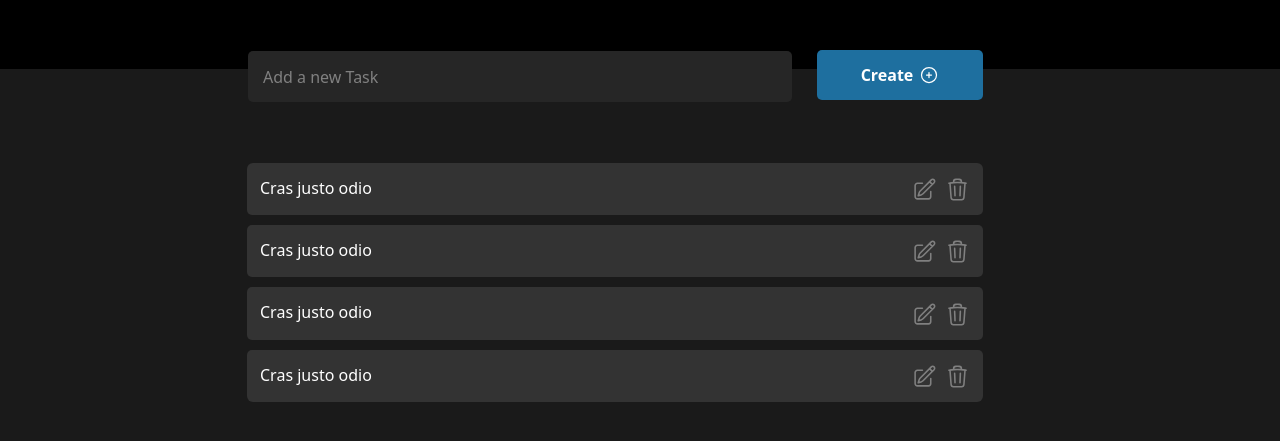
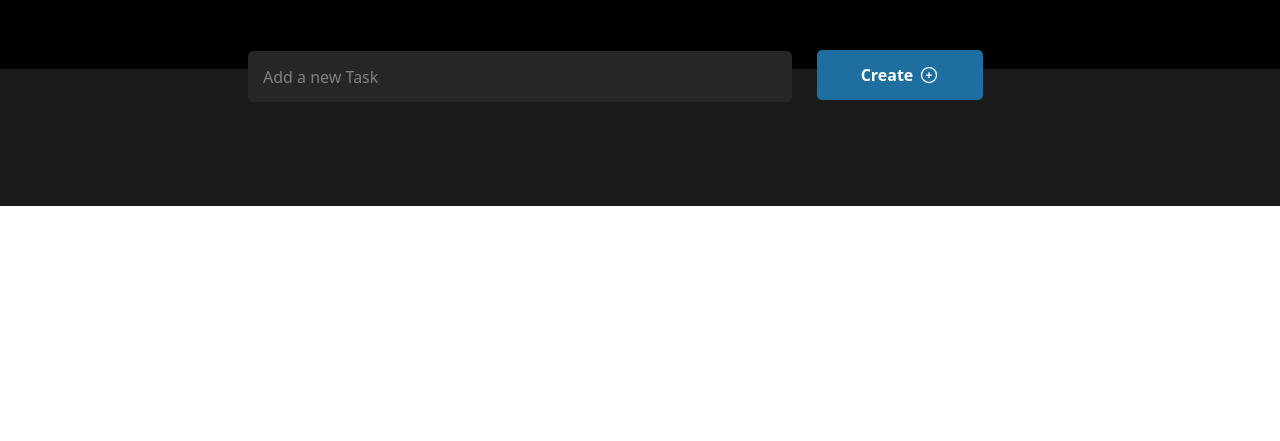
Before and after one commit to YaqutVerdiyeva/react_todo_app, a React (Vite) app: page / in a window 1280 px wide. Shown: the part 391-832 px from the top of the page. After the commit the page ends 800 px from the top, so only its background shows below. Built offline with nearby package versions, Linux system fonts and the light colour scheme.

Commit message:
add Add btn in Todo App

```diff
--- a/package.json
+++ b/package.json
@@ -13,7 +13,8 @@
     "bootstrap": "^5.3.0",
     "react": "^18.2.0",
     "react-bootstrap": "^2.8.0",
-    "react-dom": "^18.2.0"
+    "react-dom": "^18.2.0",
+    "uuid": "^9.0.0"
   },
   "devDependencies": {
     "@types/react": "^18.2.15",
--- a/src/layouts/list/index.jsx
+++ b/src/layouts/list/index.jsx
@@ -1,8 +1,14 @@
-import React from "react";
+import React, { useState } from "react";
 import { Col, Container, Form, ListGroup, Row } from "react-bootstrap";
 import "./style.css";
-
+import { v4 as uuidv4, v4 } from "uuid";
 const TodoList = () => {
+  const [inputValue, setInputValue] = useState("");
+  const [todos, setTodos] = useState([]);
+  const handleAddBtn = () => {
+    setTodos([...todos, { todoId: v4(12), todoText: inputValue }]);
+    setInputValue("");
+  };
   return (
     <div style={{ backgroundColor: "#1A1A1A", padding: "1px 50px 83px 0" }}>
       <Container>
@@ -10,15 +16,22 @@ const TodoList = () => {
           <Col xs={2}></Col>
           <Col xs={6}>
             <Form.Control
+              onChange={(e) => setInputValue(e.target.value)}
               className="todoInput"
               placeholder="Add a new Task"
               aria-label="Username"
               aria-describedby="basic-addon1"
+              value={inputValue}
             />
           </Col>
           <Col xs={2}>
-            <button className="todoBtn">
-              Create{" "}
+            <button
+              onClick={() => {
+                handleAddBtn();
+              }}
+              className="todoBtn"
+            >
+              Create
               <svg
                 style={{ width: "20px" }}
                 xmlns="http://www.w3.org/2000/svg"
@@ -38,12 +51,14 @@ const TodoList = () => {
           </Col>
           <Col xs={2}></Col>
         </Row>
+        {todos.map((todo) => {
+          return (
+            <ListGroup log key={todo.todoId} className="listGroup">
               <Row>
                 <Col xs={2}></Col>
                 <Col xs={8}>
-            <ListGroup className="listGroup">
                   <ListGroup.Item className="listItem">
-                <p>Cras justo odio</p>
+                    <p>{todo.todoText}</p>
                     <div className="btns">
                       <svg
                         style={{ width: "25px" }}
@@ -78,119 +93,12 @@ const TodoList = () => {
                       </svg>
                     </div>
                   </ListGroup.Item>
-              <ListGroup.Item className="listItem">
-                <p>Cras justo odio</p>
-                <div className="btns">
-                  <svg
-                    style={{ width: "25px" }}
-                    xmlns="http://www.w3.org/2000/svg"
-                    fill="none"
-                    viewBox="0 0 24 24"
-                    strokeWidth={1.5}
-                    stroke="currentColor"
-                    className="w-6 h-6"
-                  >
-                    <path
-                      strokeLinecap="round"
-                      strokeLinejoin="round"
-                      d="M16.862 4.487l1.687-1.688a1.875 1.875 0 112.652 2.652L10.582 16.07a4.5 4.5 0 01-1.897 1.13L6 18l.8-2.685a4.5 4.5 0 011.13-1.897l8.932-8.931zm0 0L19.5 7.125M18 14v4.75A2.25 2.25 0 0115.75 21H5.25A2.25 2.25 0 013 18.75V8.25A2.25 2.25 0 015.25 6H10"
-                    />
-                  </svg>
-
-                  <svg
-                    style={{ width: "25px" }}
-                    xmlns="http://www.w3.org/2000/svg"
-                    fill="none"
-                    viewBox="0 0 24 24"
-                    strokeWidth={1.5}
-                    stroke="currentColor"
-                    className="w-6 h-6"
-                  >
-                    <path
-                      strokeLinecap="round"
-                      strokeLinejoin="round"
-                      d="M14.74 9l-.346 9m-4.788 0L9.26 9m9.968-3.21c.342.052.682.107 1.022.166m-1.022-.165L18.16 19.673a2.25 2.25 0 01-2.244 2.077H8.084a2.25 2.25 0 01-2.244-2.077L4.772 5.79m14.456 0a48.108 48.108 0 00-3.478-.397m-12 .562c.34-.059.68-.114 1.022-.165m0 0a48.11 48.11 0 013.478-.397m7.5 0v-.916c0-1.18-.91-2.164-2.09-2.201a51.964 51.964 0 00-3.32 0c-1.18.037-2.09 1.022-2.09 2.201v.916m7.5 0a48.667 48.667 0 00-7.5 0"
-                    />
-                  </svg>
-                </div>
-              </ListGroup.Item>
-              <ListGroup.Item className="listItem">
-                <p>Cras justo odio</p>
-                <div className="btns">
-                  <svg
-                    style={{ width: "25px" }}
-                    xmlns="http://www.w3.org/2000/svg"
-                    fill="none"
-                    viewBox="0 0 24 24"
-                    strokeWidth={1.5}
-                    stroke="currentColor"
-                    className="w-6 h-6"
-                  >
-                    <path
-                      strokeLinecap="round"
-                      strokeLinejoin="round"
-                      d="M16.862 4.487l1.687-1.688a1.875 1.875 0 112.652 2.652L10.582 16.07a4.5 4.5 0 01-1.897 1.13L6 18l.8-2.685a4.5 4.5 0 011.13-1.897l8.932-8.931zm0 0L19.5 7.125M18 14v4.75A2.25 2.25 0 0115.75 21H5.25A2.25 2.25 0 013 18.75V8.25A2.25 2.25 0 015.25 6H10"
-                    />
-                  </svg>
-
-                  <svg
-                    style={{ width: "25px" }}
-                    xmlns="http://www.w3.org/2000/svg"
-                    fill="none"
-                    viewBox="0 0 24 24"
-                    strokeWidth={1.5}
-                    stroke="currentColor"
-                    className="w-6 h-6"
-                  >
-                    <path
-                      strokeLinecap="round"
-                      strokeLinejoin="round"
-                      d="M14.74 9l-.346 9m-4.788 0L9.26 9m9.968-3.21c.342.052.682.107 1.022.166m-1.022-.165L18.16 19.673a2.25 2.25 0 01-2.244 2.077H8.084a2.25 2.25 0 01-2.244-2.077L4.772 5.79m14.456 0a48.108 48.108 0 00-3.478-.397m-12 .562c.34-.059.68-.114 1.022-.165m0 0a48.11 48.11 0 013.478-.397m7.5 0v-.916c0-1.18-.91-2.164-2.09-2.201a51.964 51.964 0 00-3.32 0c-1.18.037-2.09 1.022-2.09 2.201v.916m7.5 0a48.667 48.667 0 00-7.5 0"
-                    />
-                  </svg>
-                </div>
-              </ListGroup.Item>
-              <ListGroup.Item className="listItem">
-                <p>Cras justo odio</p>
-                <div className="btns">
-                  <svg
-                    style={{ width: "25px" }}
-                    xmlns="http://www.w3.org/2000/svg"
-                    fill="none"
-                    viewBox="0 0 24 24"
-                    strokeWidth={1.5}
-                    stroke="currentColor"
-                    className="w-6 h-6"
-                  >
-                    <path
-                      strokeLinecap="round"
-                      strokeLinejoin="round"
-                      d="M16.862 4.487l1.687-1.688a1.875 1.875 0 112.652 2.652L10.582 16.07a4.5 4.5 0 01-1.897 1.13L6 18l.8-2.685a4.5 4.5 0 011.13-1.897l8.932-8.931zm0 0L19.5 7.125M18 14v4.75A2.25 2.25 0 0115.75 21H5.25A2.25 2.25 0 013 18.75V8.25A2.25 2.25 0 015.25 6H10"
-                    />
-                  </svg>
-
-                  <svg
-                    style={{ width: "25px" }}
-                    xmlns="http://www.w3.org/2000/svg"
-                    fill="none"
-                    viewBox="0 0 24 24"
-                    strokeWidth={1.5}
-                    stroke="currentColor"
-                    className="w-6 h-6"
-                  >
-                    <path
-                      strokeLinecap="round"
-                      strokeLinejoin="round"
-                      d="M14.74 9l-.346 9m-4.788 0L9.26 9m9.968-3.21c.342.052.682.107 1.022.166m-1.022-.165L18.16 19.673a2.25 2.25 0 01-2.244 2.077H8.084a2.25 2.25 0 01-2.244-2.077L4.772 5.79m14.456 0a48.108 48.108 0 00-3.478-.397m-12 .562c.34-.059.68-.114 1.022-.165m0 0a48.11 48.11 0 013.478-.397m7.5 0v-.916c0-1.18-.91-2.164-2.09-2.201a51.964 51.964 0 00-3.32 0c-1.18.037-2.09 1.022-2.09 2.201v.916m7.5 0a48.667 48.667 0 00-7.5 0"
-                    />
-                  </svg>
-                </div>
-              </ListGroup.Item>
-
-            </ListGroup>
                 </Col>
                 <Col xs={2}></Col>
               </Row>
+            </ListGroup>
+          );
+        })}
       </Container>
     </div>
   );
--- a/src/layouts/list/style.css
+++ b/src/layouts/list/style.css
@@ -4,7 +4,8 @@
   padding: 14px 0 13px 15px !important;
   position: relative;
   top: -20px;
-  color: white !important;
+  color: #5e60ce !important;
+  font-weight: bold;
 }
 .todoInput::placeholder {
   color: #808080 !important;
```
Also changed, not shown: 1 other file (tests, documents, lock files or other folders). Lines whose indentation alone changed are shown as unchanged.
